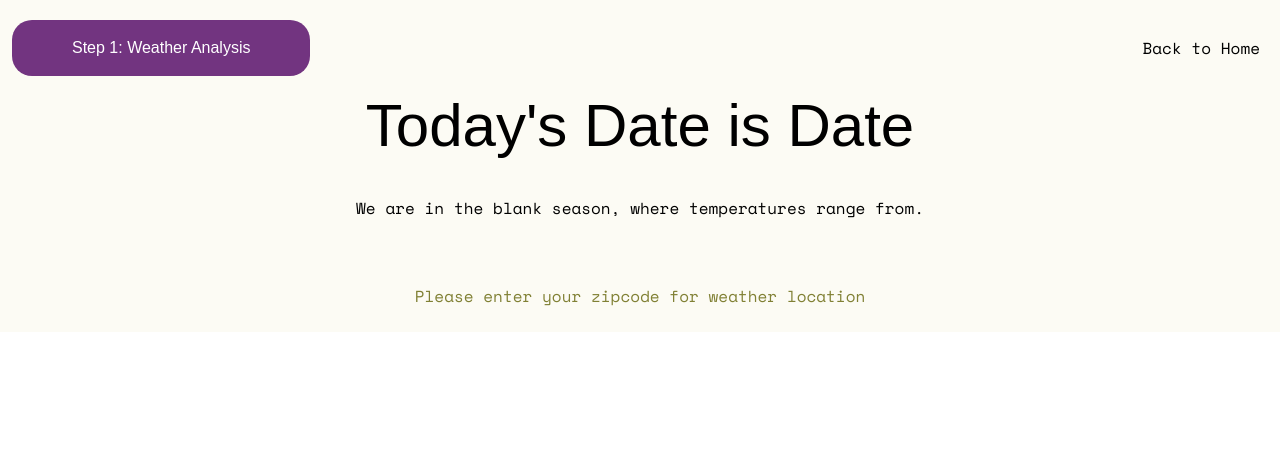
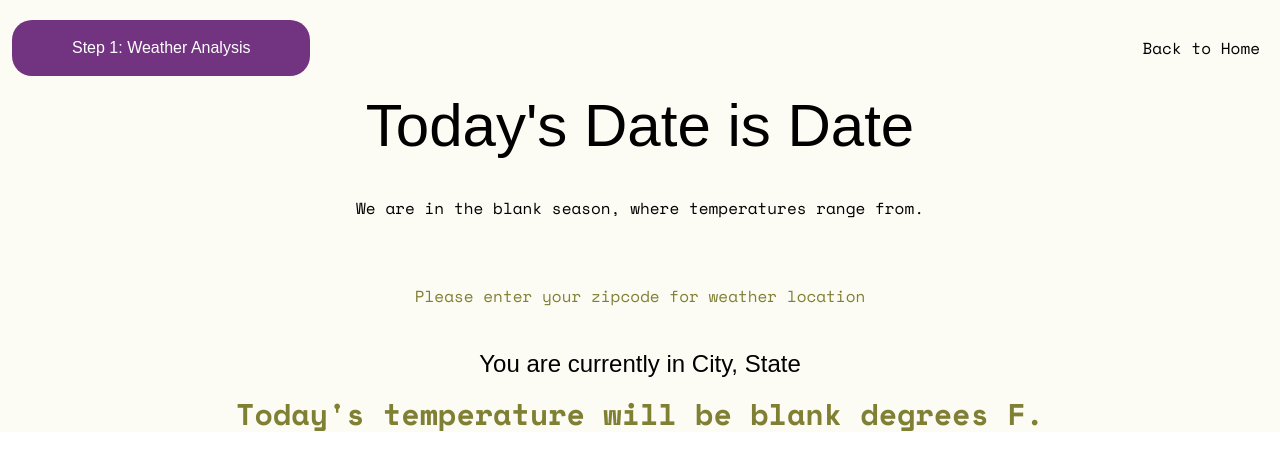
Before and after one commit to AmiJoba22/The-SmartStyle-Closet, a React (Vite) app: page /weather in a window 1280 px wide. Shown: the top 470 px of the page. Built offline with nearby package versions, Linux system fonts and the light colour scheme; a web font is replaced by a local one.

Commit message:
weather card subhead

```diff
--- a/src/components/WeatherCard.tsx
+++ b/src/components/WeatherCard.tsx
@@ -43,6 +43,13 @@ return (
 
     />
 
+        <p className='text-2xl font-dot flex flex-col items-center py-4'>
+            You are currently in City, State
+        </p>
+
+        <h3 className='text-3xl font-sans text-[#808034] font-semibold flex flex-col items-center'>
+            Today's temperature will be blank degrees F.
+        </h3>
     </div>
 
 
```
